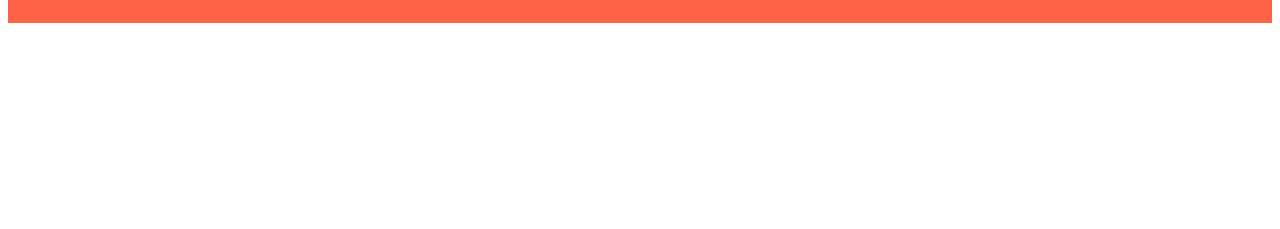
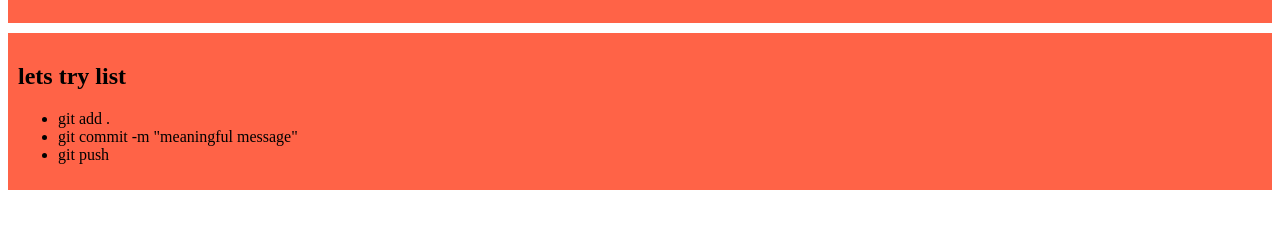
Before and after one commit to shakil128/prog-hero-git, a plain HTML site: page index.html in a window 1280 px wide. Shown: the part 427-656 px from the top of the page. Drawn offline with Linux system fonts and the light colour scheme.

Commit message:
third commit

```diff
--- a/index.html
+++ b/index.html
@@ -22,6 +22,14 @@
         <p>Lorem ipsum dolor sit amet consectetur adipisicing elit. Fugiat, iste maiores, error corrupti inventore nulla qui quo animi neque doloremque itaque officia! Reprehenderit possimus distinctio aliquid sint, reiciendis incidunt recusandae.</p>
     </div>
 
+    <div>
+        <h2>lets try list</h2>
+        <ul>
+            <li>git add .</li>
+            <li>git commit -m "meaningful message"</li>
+            <li>git push</li>
+        </ul>
+    </div>
 
 
 </body>
```
